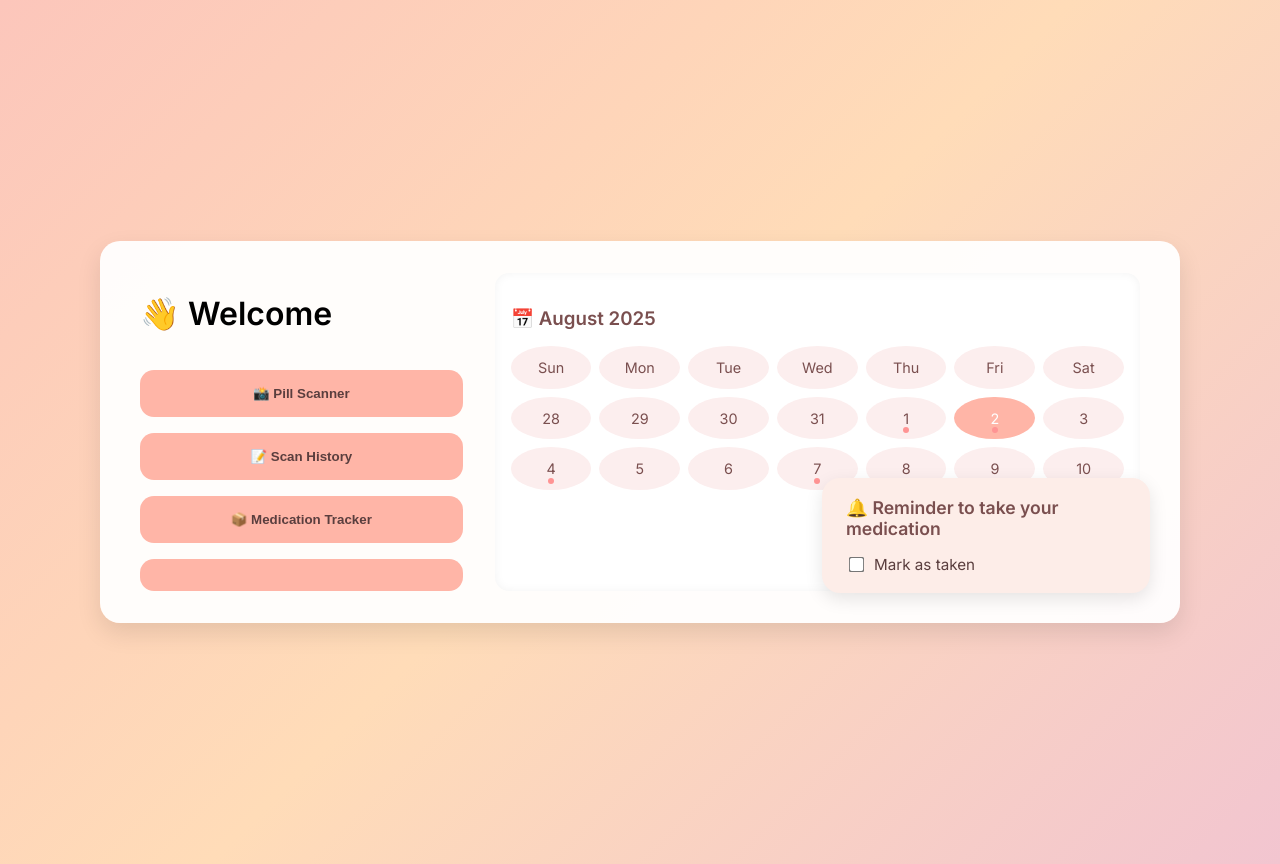
After one commit to bg20061220/Medi-Id, a Flask app: template templates/welcome.html in a window 1280 px wide. The commit adds this page. Run offline with Flask 3, Linux system fonts and the light colour scheme; the template is opened without the code that fills it, so the values that code supplies are empty.

Commit message:
scheduling and viewing working

```diff
--- a/app.py
+++ b/app.py
@@ -20,8 +20,4 @@ with app.app_context():
 
 if __name__ == "__main__":
 
-
-    with app.app_context():
-        db.drop_all()
-        db.create_all()
     app.run(debug=True)
--- a/templates/login.html
+++ b/templates/login.html
@@ -90,14 +90,14 @@
     <div class="login-container">
       <h2>Login</h2>
 
-      {% with messages = get_flashed_messages(with_categories=true) %} {% if
+      <!-- {% with messages = get_flashed_messages(with_categories=true) %} {% if
       messages %}
       <ul class="flashes">
         {% for category, message in messages %}
         <li class="{{ category }}">{{ message }}</li>
         {% endfor %}
       </ul>
-      {% endif %} {% endwith %}
+      {% endif %} {% endwith %} -->
 
       <form id="loginForm" action="{{ url_for('auth.login') }}" method="post">
         <div class="input-group">
--- /dev/null
+++ b/templates/welcome.html
@@ -0,0 +1,216 @@
+<!DOCTYPE html>
+<html lang="en">
+<head>
+  <meta charset="UTF-8">
+  <meta name="viewport" content="width=device-width, initial-scale=1">
+  <title>MedPill Dashboard</title>
+  <style>
+    @import url('https://fonts.googleapis.com/css2?family=Inter:wght@400;600&display=swap');
+
+    body {
+      margin: 0;
+      font-family: 'Inter', sans-serif;
+      background: linear-gradient(135deg, #FCC6BB, #FFDCB8, #F2C5D0);
+      min-height: 100vh;
+      display: flex;
+      justify-content: center;
+      align-items: center;
+      padding: 2rem;
+      position: relative;
+    }
+
+    .dashboard {
+      background-color: rgba(255, 255, 255, 0.95);
+      border-radius: 20px;
+      box-shadow: 0 10px 25px rgba(0,0,0,0.1);
+      max-width: 1000px;
+      width: 100%;
+      padding: 2rem 2.5rem;
+      display: grid;
+      grid-template-columns: 1fr 2fr;
+      gap: 2rem;
+      position: relative;
+    }
+
+    .sidebar {
+      display: flex;
+      flex-direction: column;
+      gap: 1rem;
+    }
+
+    .sidebar h2 {
+      font-size: 1.6rem;
+      margin-bottom: 1rem;
+      color: #5A3E3E;
+    }
+
+    .sidebar button {
+      padding: 1rem;
+      border: none;
+      background-color: #FFB5A7;
+      border-radius: 14px;
+      font-weight: 600;
+      color: #5A3E3E;
+      cursor: pointer;
+      transition: background 0.3s ease;
+    }
+
+    .sidebar button:hover {
+      background-color: #F28579;
+    }
+
+    .calendar {
+      background-color: white;
+      border-radius: 14px;
+      padding: 1rem;
+      box-shadow: inset 0 0 10px rgba(0,0,0,0.05);
+    }
+
+    .calendar h3 {
+      margin-bottom: 1rem;
+      color: #7A4F4F;
+    }
+
+    .calendar-grid {
+      display: grid;
+      grid-template-columns: repeat(7, 1fr);
+      gap: 0.5rem;
+    }
+
+    .day {
+      padding: 0.8rem;
+      text-align: center;
+      border-radius: 50%;
+      background-color: #FCEEEE;
+      color: #7A4F4F;
+      font-weight: 500;
+      font-size: 0.9rem;
+      cursor: pointer;
+      position: relative;
+      transition: background 0.2s ease;
+    }
+
+    .day:hover {
+      background-color: #FFDAD2;
+    }
+
+    .today {
+      background-color: #FFB5A7;
+      color: white;
+    }
+
+    .logged-day::after {
+      content: '';
+      position: absolute;
+      bottom: 6px;
+      left: 50%;
+      transform: translateX(-50%);
+      width: 6px;
+      height: 6px;
+      background-color: #FF9494;
+      border-radius: 50%;
+    }
+
+    /* 🔔 Reminder Widget Styles */
+    .reminder-widget {
+      position: absolute;
+      bottom: 30px;
+      right: 30px;
+      background-color: #FDEDE8;
+      border-radius: 18px;
+      box-shadow: 0 6px 18px rgba(0, 0, 0, 0.1);
+      padding: 1.2rem 1.5rem;
+      max-width: 280px;
+      z-index: 10;
+      display: flex;
+      flex-direction: column;
+      gap: 1rem;
+      animation: slideIn 0.5s ease-out;
+    }
+
+    .reminder-widget h4 {
+      margin: 0;
+      font-size: 1.1rem;
+      color: #7A4F4F;
+    }
+
+    .reminder-widget label {
+      display: flex;
+      align-items: center;
+      font-size: 0.95rem;
+      gap: 0.5rem;
+      color: #5A3E3E;
+      cursor: pointer;
+    }
+
+    .reminder-widget input[type="checkbox"] {
+      transform: scale(1.2);
+      accent-color: #FFB5A7;
+    }
+
+    @keyframes slideIn {
+      from {
+        opacity: 0;
+        transform: translateY(20px);
+      }
+      to {
+        opacity: 1;
+        transform: translateY(0);
+      }
+    }
+
+  </style>
+</head>
+<body>
+  <div class="dashboard">
+    <!-- Sidebar -->
+    <div class="sidebar">
+      <h1>  👋 Welcome  </h1>
+      <button onclick="location.href='scan.html'">📸 Pill Scanner</button>
+      <button onclick="location.href='history.html'">📝 Scan History</button>
+      <button onclick="location.href='tracker.html'">📦 Medication Tracker</button>
+     <button onclick="location.href='settings.html'"⚙️ Settings</button>
+
+    </div>
+
+    <!-- Calendar Area -->
+    <div class="calendar">
+      <h3>📅 August 2025</h3>
+      <div class="calendar-grid">
+        <div class="day">Sun</div>
+        <div class="day">Mon</div>
+        <div class="day">Tue</div>
+        <div class="day">Wed</div>
+        <div class="day">Thu</div>
+        <div class="day">Fri</div>
+        <div class="day">Sat</div>
+
+        <!-- Example Dates -->
+        <div class="day">28</div>
+        <div class="day">29</div>
+        <div class="day">30</div>
+        <div class="day">31</div>
+        <div class="day logged-day">1</div>
+        <div class="day today logged-day">2</div>
+        <div class="day">3</div>
+        <div class="day logged-day">4</div>
+        <div class="day">5</div>
+        <div class="day">6</div>
+        <div class="day logged-day">7</div>
+        <div class="day">8</div>
+        <div class="day">9</div>
+        <div class="day logged-day">10</div>
+      </div>
+    </div>
+
+    <!-- 🔔 Reminder Widget -->
+    <div class="reminder-widget">
+      <h4>🔔 Reminder to take your medication</h4>
+      <label>
+        <input type="checkbox" />
+        Mark as taken
+      </label>
+    </div>
+  </div>
+</body>
+</html>
```
Also changed, not shown: auth/routes.py (+19 -11 lines), pill_identifier/app.py (+30 -19 lines), templates/schedule.html (+85 -14 lines), templates/view_schedule.html (+119 -23 lines), instance/th25medipillaiusers.db.
